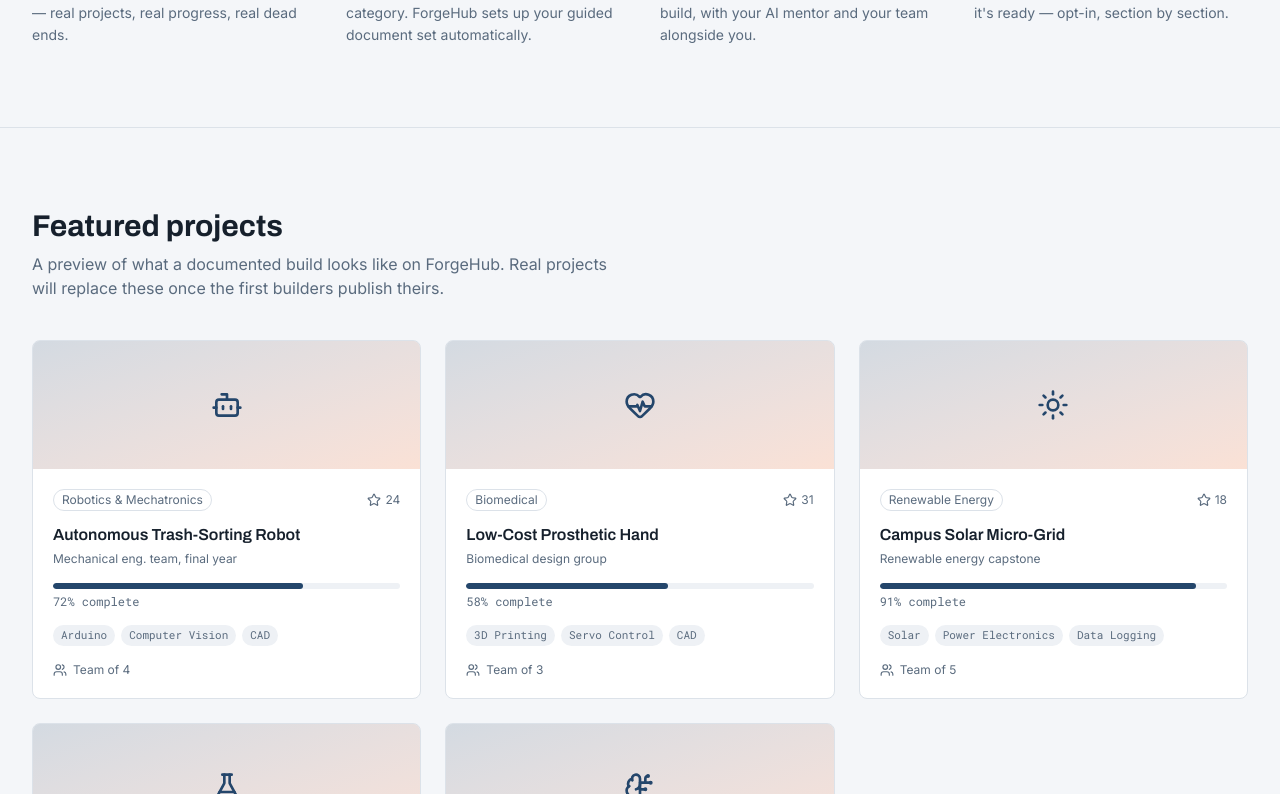
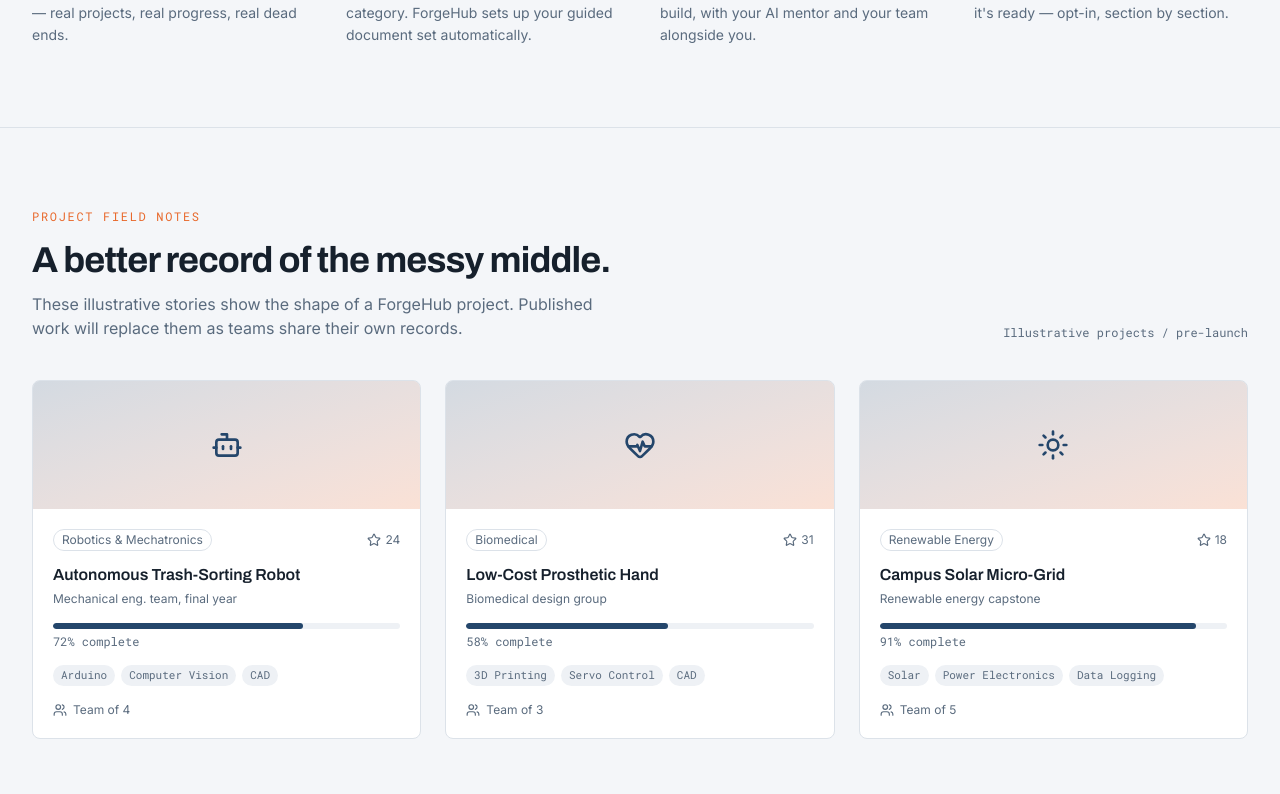
Before and after one commit to ibukun06/ForgeHub, a Next.js app: page / in a window 1280 px wide. Shown: the part 2246-3040 px from the top of the page. Built offline with nearby package versions, Linux system fonts and the light colour scheme; no server answers.

Commit message:
Align project previews with private-first MVP positioning

```diff
--- a/src/components/landing/FeaturedProjects.tsx
+++ b/src/components/landing/FeaturedProjects.tsx
@@ -2,20 +2,5 @@
 import { ProjectCard } from "./ProjectCard";
 
 export function FeaturedProjects() {
-  return (
-    <section id="featured-projects" className="border-b border-border py-20">
-      <div className="mx-auto max-w-7xl px-4 sm:px-6 lg:px-8">
-        <h2 className="text-2xl font-bold text-text-primary sm:text-3xl">Featured projects</h2>
-        <p className="mt-2 max-w-xl text-text-muted">
-          A preview of what a documented build looks like on ForgeHub. Real projects will replace
-          these once the first builders publish theirs.
-        </p>
-        <div className="mt-10 grid grid-cols-1 gap-6 sm:grid-cols-2 lg:grid-cols-3">
-          {SAMPLE_PROJECTS.map((project) => (
-            <ProjectCard key={project.name} project={project} />
-          ))}
-        </div>
-      </div>
-    </section>
-  );
+  return <section id="featured-projects" className="border-b border-border py-20"><div className="mx-auto max-w-7xl px-4 sm:px-6 lg:px-8"><div className="flex flex-col justify-between gap-5 sm:flex-row sm:items-end"><div className="max-w-2xl"><p className="font-mono text-xs uppercase tracking-[0.14em] text-secondary">Project field notes</p><h2 className="mt-4 text-3xl font-bold tracking-tight text-text-primary sm:text-4xl">A better record of the messy middle.</h2><p className="mt-3 max-w-xl text-text-muted">These illustrative stories show the shape of a ForgeHub project. Published work will replace them as teams share their own records.</p></div><span className="font-mono text-xs text-text-muted">Illustrative projects / pre-launch</span></div><div className="mt-10 grid grid-cols-1 gap-6 sm:grid-cols-2 lg:grid-cols-3">{SAMPLE_PROJECTS.slice(0, 3).map((project) => <ProjectCard key={project.name} project={project} />)}</div></div></section>;
 }
```
